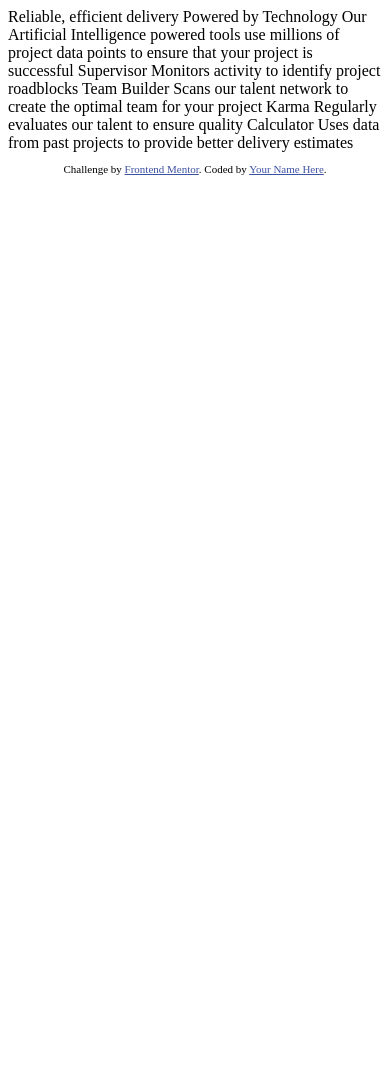
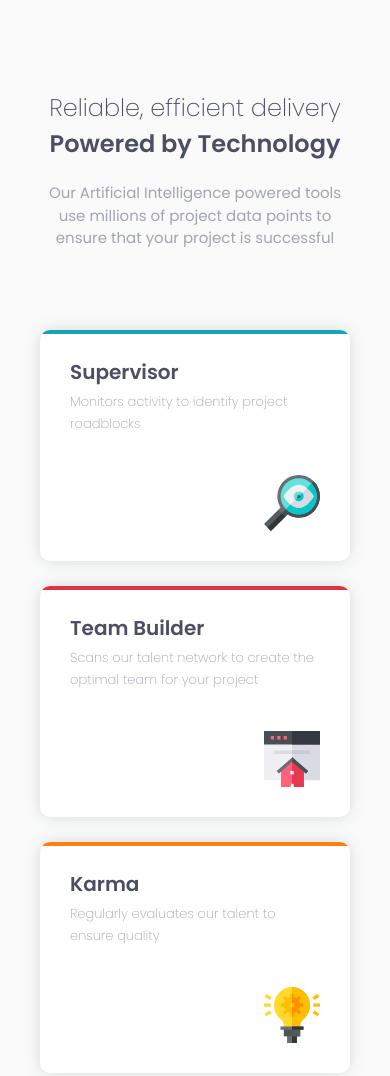
Before and after one commit to plires/four-card-feature-section-master, a plain HTML site: page index.html in a window 390 px wide. Shown: the top 1076 px of the page. Before the commit the page ends 844 px from the top, so only its background shows below. Drawn offline with nearby package versions, Linux system fonts and the light colour scheme.

Commit message:
Version Mobile y Desktop

```diff
--- /dev/null
+++ b/css/app.css
@@ -0,0 +1,162 @@
+@import url('https://fonts.googleapis.com/css2?family=Poppins:wght@200;400;600&display=swap');
+
+/* Colors */
+:root {
+
+--red: hsl(0, 78%, 62%);
+--cyan: hsl(180, 62%, 55%);
+--orange: hsl(34, 97%, 64%);
+--blue: hsl(212, 86%, 64%);
+
+/* Neutral */
+--very-dark-blue: hsl(234, 12%, 34%);
+--grayish-blue: hsl(229, 6%, 66%);
+--very-light-gray: hsl(0, 0%, 98%);
+
+}
+
+* { margin: 0; padding: 0; box-sizing: border-box; }
+
+body {
+	font-family: 'Poppins', sans-serif!important;
+	background: var(--very-light-gray)!important;
+	font-size: 0.938rem!important;
+}
+
+/* Titles */
+.titles {
+	text-align: center;
+	margin-bottom: 80px;
+}
+
+.titles h1 {
+	margin: 90px 0 20px 0;
+	font-size: 1.5rem;
+	color: var(--very-dark-blue);
+	font-weight: 200;
+	line-height: 1.5;
+}
+
+.titles h1 span {
+	font-weight: 600;
+}
+
+.titles p {
+	max-width: 295px;
+	margin: auto;
+	font-weight: 400;
+	color: var(--grayish-blue);
+}
+/* Titles end */
+
+/* Cards */
+.cards {
+	margin-bottom: 85px;
+}
+
+.cards .box {
+	position: relative;
+	max-width: 310px;
+	margin: auto;
+	margin-bottom: 25px;
+	padding: 30px;
+	background: #ffffff;
+	box-shadow: 0 0 15px rgba(76, 98, 97, 0.2);
+	border-radius: 10px;
+	overflow: hidden;
+}
+
+.cards .box .header {
+	margin-bottom: 40px;
+}
+
+.cards .box .footer {
+	display: flex;
+	justify-content: flex-end;
+	align-items: flex-end;
+}
+
+.cards .box .footer img {
+	max-width: 56px;
+}
+
+.cards .box .line {
+	position: absolute;
+	top: 0;
+	left: 0;
+	width: 100%;
+	height: 4px;
+	background: var(--red);
+}
+
+.cards .line_cyan {
+	background: var(--cyan)!important;
+}
+
+.cards .line_orange {
+	background: var(--orange)!important;
+}
+
+.cards .line_blue {
+	background: var(--blue)!important;
+}
+
+.cards .box h3 {
+	color: var(--very-dark-blue);
+	font-size: 1.25rem;
+	font-weight: 600;
+	margin-bottom: 7px;
+}
+
+.cards .box p {
+	font-size: 0.813rem;
+	font-weight: 200;
+	line-height: 1.7;
+	color: var(--grayish-blue);
+}
+/* Cards end*/
+
+
+@media screen and (min-width: 992px) {
+
+	/* Titles */
+	.titles {
+		margin-bottom: 70px;
+	}
+
+	.titles h1 {
+		font-size: 2.188rem;
+	}
+
+	.titles p {
+		font-size: 0.938rem;
+		max-width: 505px;
+	}
+	/* Titles end */
+
+	/* Cards */
+	.cards {
+		margin-bottom: 80px;
+	}
+
+	.cards .col-md-4 {
+		display: flex;
+		flex-direction: column;
+		justify-content: center;
+	}
+
+	.cards .col-md-4 .box {
+		max-width: 100%;
+		margin: 0;
+	}
+
+	.cards .col-md-4:nth-child(2) .box:first-child {
+		margin-bottom: 30px;
+	}
+
+	.cards .box .footer img {
+		max-width: 65px;
+	}
+	/* Cards end*/
+
+}
--- a/index.html
+++ b/index.html
@@ -8,38 +8,86 @@
 
   <title>Frontend Mentor | Four card feature section</title>
 
-  <!-- Feel free to remove these styles or customise in your own stylesheet 👍 -->
-  <style>
-    .attribution { font-size: 11px; text-align: center; }
-    .attribution a { color: hsl(228, 45%, 44%); }
-  </style>
+  <link rel="stylesheet" href="css/app.css">
+  <link rel="stylesheet" href="https://cdn.jsdelivr.net/npm/bootstrap@4.6.0/dist/css/bootstrap.min.css">
+
 </head>
 <body>
 
-  Reliable, efficient delivery
-  Powered by Technology
+  <!-- Titles -->
+  <section class="titles container">
+    <div class="row">
+      <div class="col-md-12">
+        <h1>Reliable, efficient delivery <br>
+          <span>Powered by Technology</span>
+        </h1>
+        <p>
+          Our Artificial Intelligence powered tools use millions of project data points to ensure that your project is successful
+        </p>
+      </div>
+    </div>
+  </section>
+  <!-- Titles end -->
 
-  Our Artificial Intelligence powered tools use millions of project data points
-  to ensure that your project is successful
+  <!-- Cards -->
+  <section class="cards container">
+    <div class="row">
 
-  Supervisor
-  Monitors activity to identify project roadblocks
+      <div class="col-md-4">
+        <div class="box">
+          <div class="line line_cyan"></div>
+          <div class="header">
+            <h3>Supervisor</h3>
+            <p>Monitors activity to identify project roadblocks</p>
+          </div>
+          <div class="footer">
+            <img class="img-fluid" src="images/icon-supervisor.svg" alt="supervisor">
+          </div>
+        </div>
+      </div>
 
-  Team Builder
-  Scans our talent network to create the optimal team for your project
+      <div class="col-md-4">
 
-  Karma
-  Regularly evaluates our talent to ensure quality
+        <div class="box">
+          <div class="line"></div>
+          <div class="header">
+            <h3>Team Builder</h3>
+            <p>Scans our talent network to create the optimal team for your project</p>
+          </div>
+          <div class="footer">
+            <img class="img-fluid" src="images/icon-team-builder.svg" alt="team-builder">
+          </div>
+        </div>
 
-  Calculator
-  Uses data from past projects to provide better delivery estimates
+        <div class="box">
+          <div class="line line_orange"></div>
+          <div class="header">
+            <h3>Karma</h3>
+            <p>Regularly evaluates our talent to ensure quality</p>
+          </div>
+          <div class="footer">
+            <img class="img-fluid" src="images/icon-karma.svg" alt="karma">
+          </div>
+        </div>
 
+      </div>
 
-  <footer>
-    <p class="attribution">
-      Challenge by <a href="https://www.frontendmentor.io?ref=challenge" target="_blank">Frontend Mentor</a>.
-      Coded by <a href="#">Your Name Here</a>.
-    </p>
-  </footer>
+      <div class="col-md-4">
+        <div class="box">
+          <div class="line line_blue"></div>
+          <div class="header">
+            <h3>Calculator</h3>
+            <p>Uses data from past projects to provide better delivery estimates</p>
+          </div>
+          <div class="footer">
+            <img class="img-fluid" src="images/icon-calculator.svg" alt="calculator">
+          </div>
+        </div>
+      </div>
+
+    </div>
+  </section>
+  <!-- Cards end -->
+
 </body>
 </html>
```
Also changed, not shown: 1 other file.
